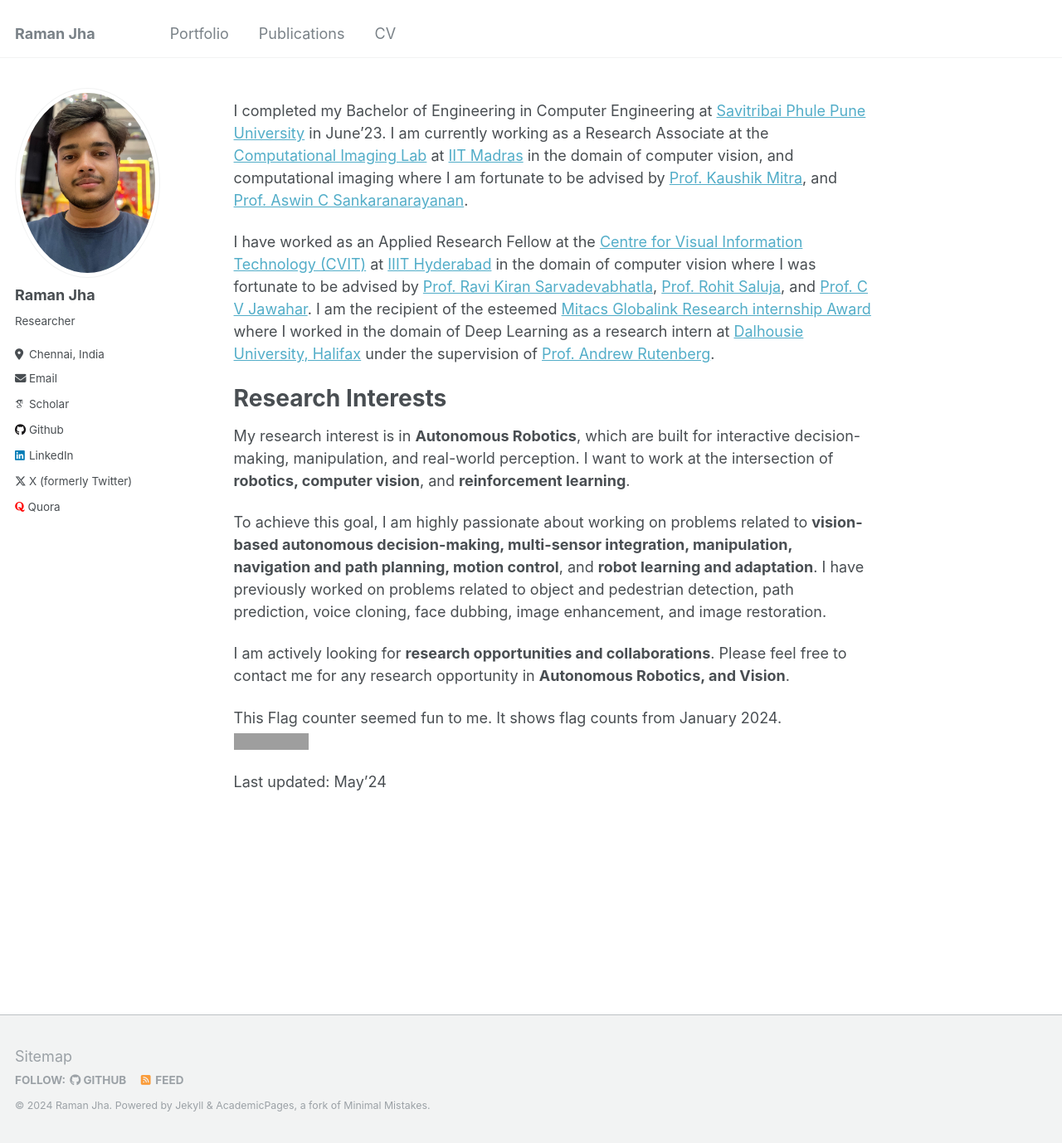
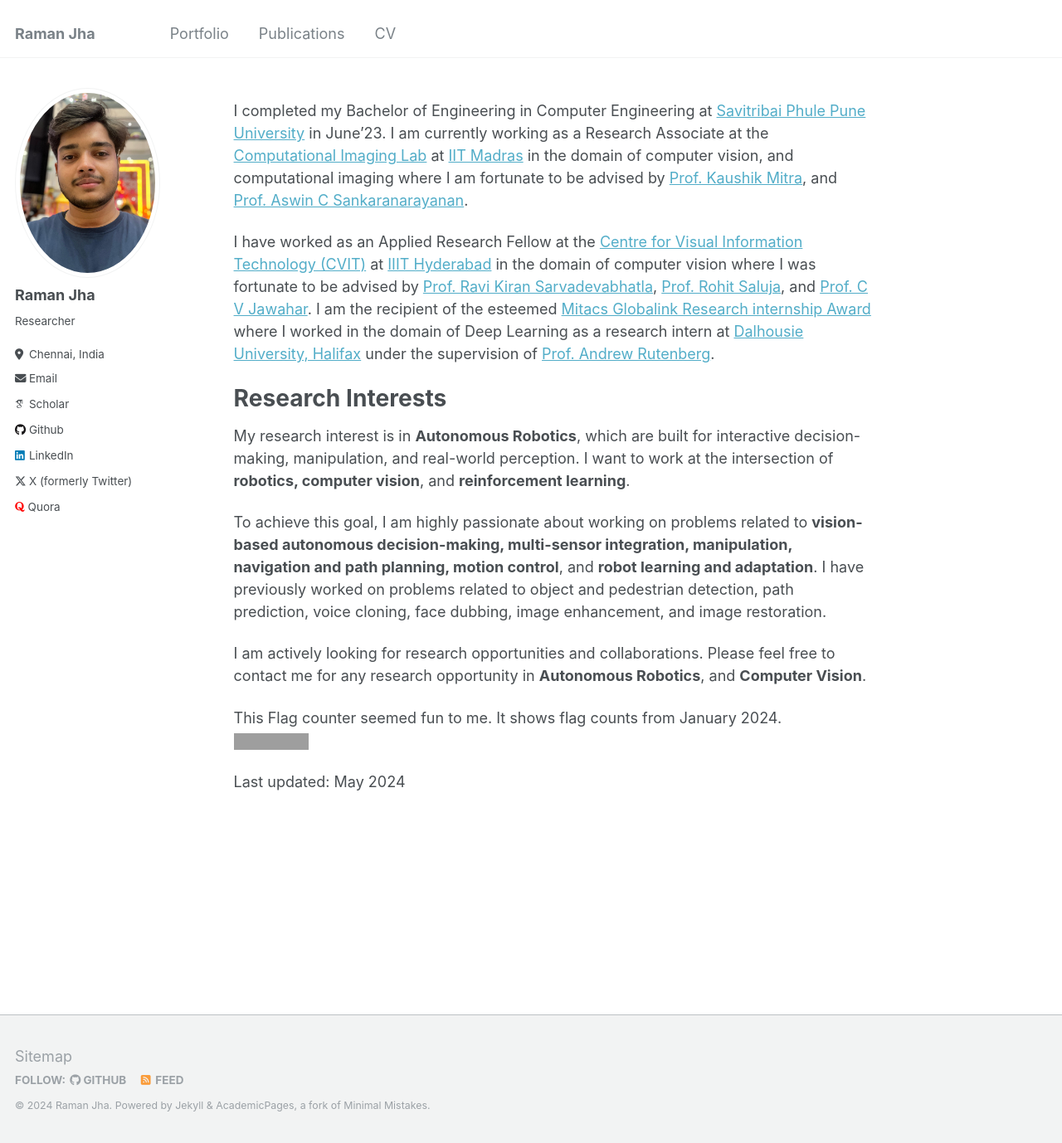
Before and after one commit to jhakrraman/jhakrraman.github.io, a Jekyll site: the page built from _pages/about.md, in a window 1280 px wide and 1378 px high. Shown: the whole window at 83% size. Built offline with Jekyll 4.4.1, drawn with Linux system fonts in a browser that asks for light colours; some web fonts are replaced; grey boxes are pictures that could not be loaded.

Commit message:
Update about.md

```diff
--- a/_pages/about.md
+++ b/_pages/about.md
@@ -18,9 +18,9 @@ My research interest is in **Autonomous Robotics**, which are built for interact
 
 To achieve this goal, I am highly passionate about working on problems related to **vision-based autonomous decision-making, multi-sensor integration, manipulation, navigation and path planning, motion control**, and **robot learning and adaptation**. I have previously worked on problems related to object and pedestrian detection, path prediction, voice cloning, face dubbing, image enhancement, and image restoration.
 
-I am actively looking for **research opportunities and collaborations**. Please feel free to contact me for any research opportunity in **Autonomous Robotics, and Vision**.
+I am actively looking for research opportunities and collaborations. Please feel free to contact me for any research opportunity in **Autonomous Robotics**, and **Computer Vision**.
 
 This Flag counter seemed fun to me. It shows flag counts from January 2024.
 <a href="https://info.flagcounter.com/FhE2"><img src="https://s01.flagcounter.com/count2/FhE2/bg_FFFFFF/txt_000000/border_CCCCCC/columns_5/maxflags_50/viewers_0/labels_0/pageviews_1/flags_1/percent_0/" alt="Free counters!" border="0"></a>
 
-Last updated: May'24
+Last updated: May 2024
```
